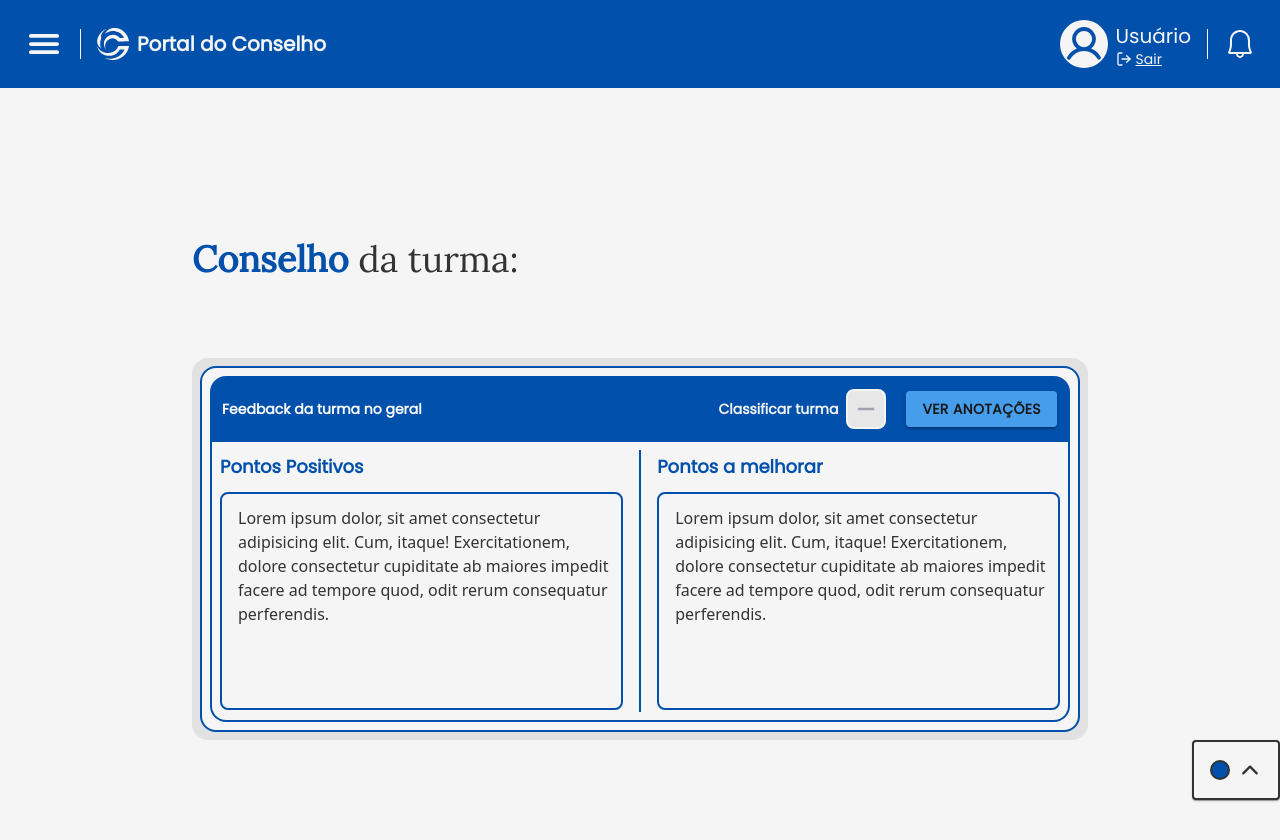
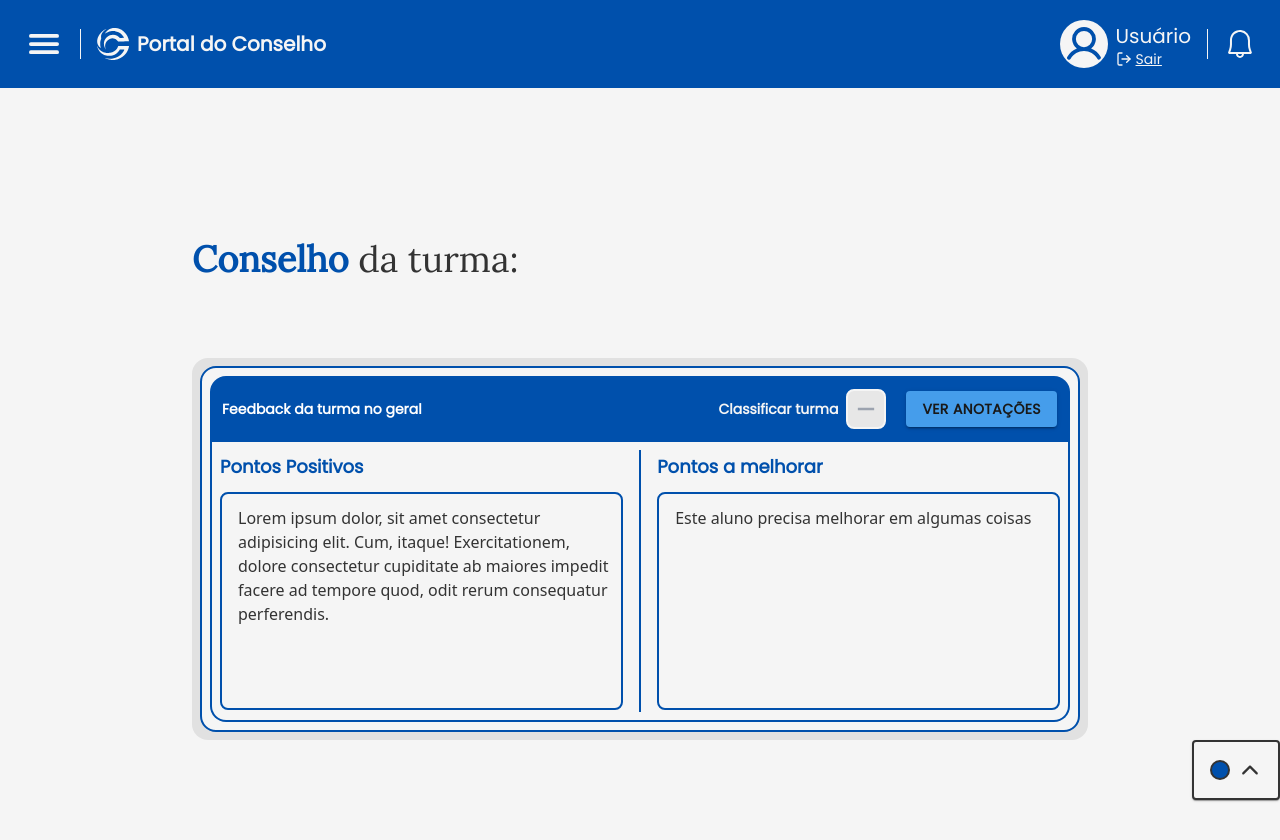
Before and after one commit to Hivqs79/Portal_do_Conselho, a Next.js app in the folder front/app/: page /realize-council in a window 1280 px wide. Shown: the top 840 px of the page. Built offline with nearby package versions, Linux system fonts and the light colour scheme.

Commit message:
:recycle: refactor: Create a new prop for the board evaluation component

```diff
--- a/front/app/app/realize-council/page.tsx
+++ b/front/app/app/realize-council/page.tsx
@@ -15,7 +15,11 @@ export default function RealizeCouncil() {
         className="mt-[72px] rounded-big p-2 m-0 flex justify-center items-center"
         bgcolor={hexToRGBA(constrastColor, 0.1)}
       >
-        <Box borderColor={primaryColor} className="rounded-big border-2 w-full p-2 m-0" bgcolor={backgroundColor}>
+        <Box
+          borderColor={primaryColor}
+          className="rounded-big border-2 w-full p-2 m-0"
+          bgcolor={backgroundColor}
+        >
           <Box
             style={{ borderColor: primaryColor }}
             className="w-full overflow-hidden rounded-t-big"
@@ -23,7 +27,11 @@ export default function RealizeCouncil() {
             <table className="p-0 m-0 w-full">
               <TableHeader variant="council" />
             </table>
-            <AvaliationInputs />
+            <AvaliationInputs
+              wrtiteOnly={false}
+              Positivecontent="Lorem ipsum dolor, sit amet consectetur adipisicing elit. Cum, itaque! Exercitationem, dolore consectetur cupiditate ab maiores impedit facere ad tempore quod, odit rerum consequatur perferendis."
+              Negativecontent="Este aluno precisa melhorar em algumas coisas"
+            />
           </Box>
         </Box>
       </Box>
--- a/front/app/components/council/AvaliationInputs.tsx
+++ b/front/app/components/council/AvaliationInputs.tsx
@@ -2,7 +2,17 @@
 import { useThemeContext } from "@/hooks/useTheme";
 import TextareaComponent from "../input/TextareaComponent";
 
-export default function AvaliationInputs() {
+interface AvaliationInputsProps {
+  wrtiteOnly: boolean;
+  Positivecontent?: string;
+  Negativecontent?: string;
+}
+
+export default function AvaliationInputs({
+  wrtiteOnly,
+  Positivecontent,
+  Negativecontent,
+}: AvaliationInputsProps) {
   const { primaryColor } = useThemeContext();
   return (
     <>
@@ -12,8 +22,8 @@ export default function AvaliationInputs() {
       >
         <TextareaComponent
           title="Pontos Positivos"
-          content="Lorem ipsum dolor, sit amet consectetur adipisicing elit. Cum, itaque! Exercitationem, dolore consectetur cupiditate ab maiores impedit facere ad tempore quod, odit rerum consequatur perferendis."
-          whriteOnly={false}
+          content={Positivecontent}
+          whriteOnly={wrtiteOnly}
         />
         <div
           style={{ backgroundColor: primaryColor }}
@@ -21,8 +31,8 @@ export default function AvaliationInputs() {
         ></div>
         <TextareaComponent
           title="Pontos a melhorar"
-          content="Lorem ipsum dolor, sit amet consectetur adipisicing elit. Cum, itaque! Exercitationem, dolore consectetur cupiditate ab maiores impedit facere ad tempore quod, odit rerum consequatur perferendis."
-          whriteOnly={false}
+          content={Negativecontent}
+          whriteOnly={wrtiteOnly}
         />
       </div>
     </>
```
